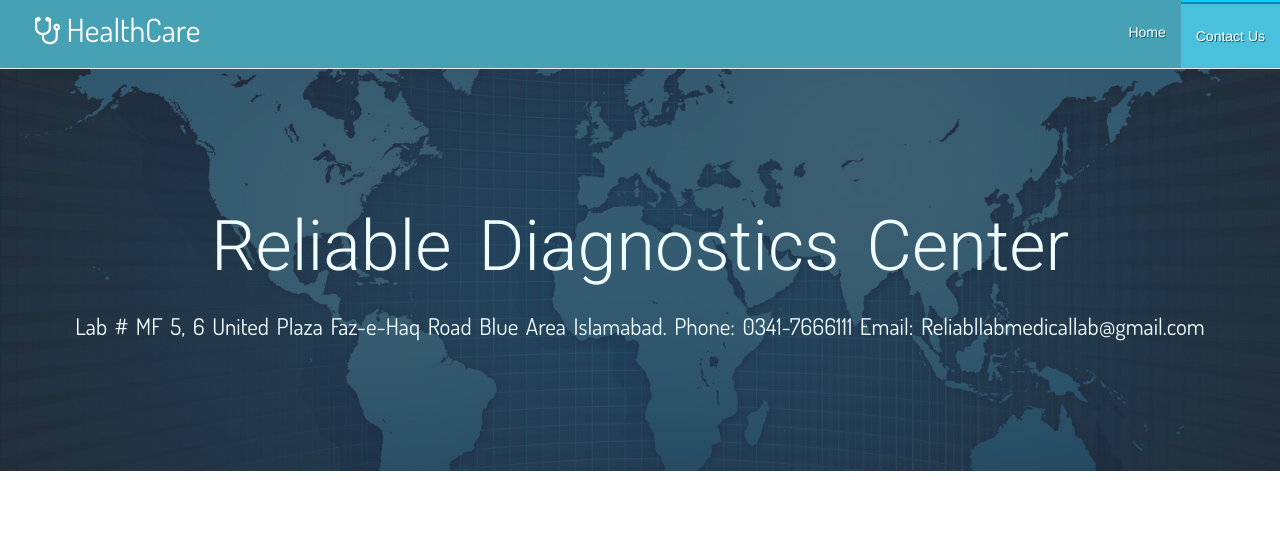
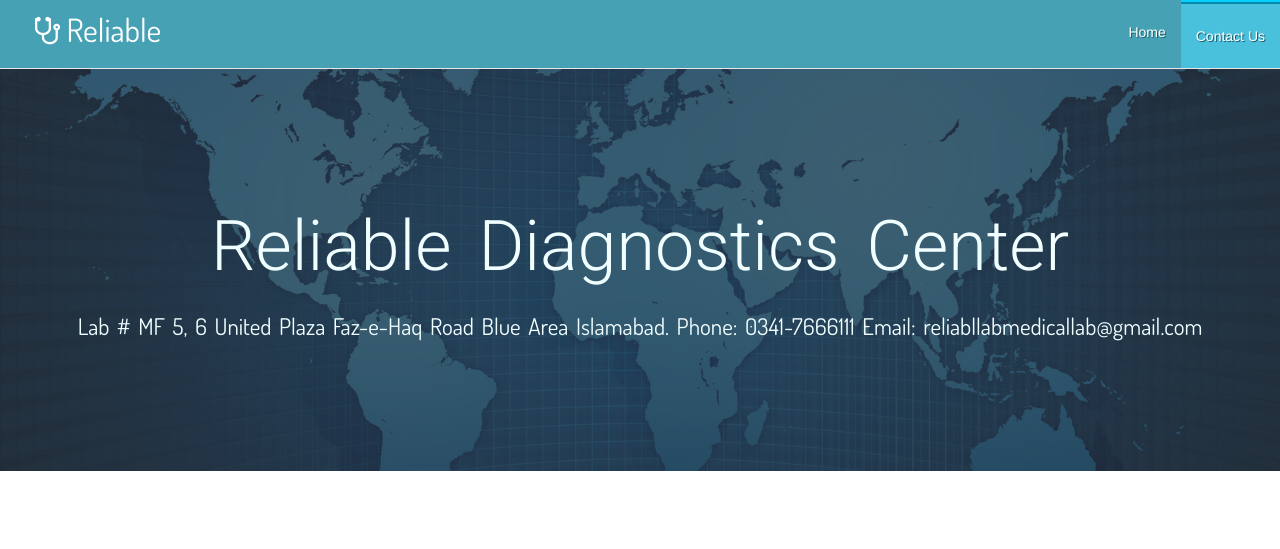
Before and after one commit to pcpoint/reliable3, a plain HTML site: page contact.html in a window 1280 px wide. Shown: the top 549 px of the page. Drawn offline with Linux system fonts and the light colour scheme; some packages are replaced by stand-ins of ours.

Commit message:
contact page updated

```diff
--- a/contact.html
+++ b/contact.html
@@ -6,8 +6,8 @@
 		<meta charset="UTF-8">
 		<meta http-equiv="X-UA-Compatible" content="IE=edge">
 	    <meta name="viewport" content="width=device-width, initial-scale=1">
-		<link rel="shortcut icon" href="img/season-change.jpg" type="image/x-icon">
-		<title>HealthCare</title>
+		<link rel="shortcut icon" href="assets/img/icons8-ambulance-96.png" type="image/x-icon">
+		<title>Contact</title>
 
 	    <link href='http://fonts.googleapis.com/css?family=Abel' rel='stylesheet' type='text/css'>
 	    <!-- <link href='http://fonts.googleapis.com/css?family=Pontano+Sans' rel='stylesheet' type='text/css'>
@@ -37,7 +37,7 @@
 	      				</button>
 	      				<a class="navbar-brand logo" href="#">
 	      					<span><i class="fa fa-stethoscope"></i></span>
-	      					HealthCare
+	      					Reliable
 	      				</a>
 	    			</div>
 
@@ -68,7 +68,7 @@
 					<div class="row">
 						<div class="sub-headline">
 							<p>Lab # MF 5, 6 United Plaza Faz-e-Haq Road Blue Area Islamabad. Phone: 0341-7666111
-								Email: Reliabllabmedicallab@gmail.com </p>
+								Email: reliabllabmedicallab@gmail.com </p>
 						</div>
 					</div>
 				</div>
@@ -199,7 +199,7 @@
 				<div class="row">
 					<div class="col-md-12">
 						<div class="copy-right-text text-center">
-							&copy; Copyright 2014, Reliable. Theme by <a href="">ThemeWagon</a>
+							&copy; Copyright 2014, Reliable. Theme by PCPOINT
 						</div>
 					</div>
 				</div>
```
